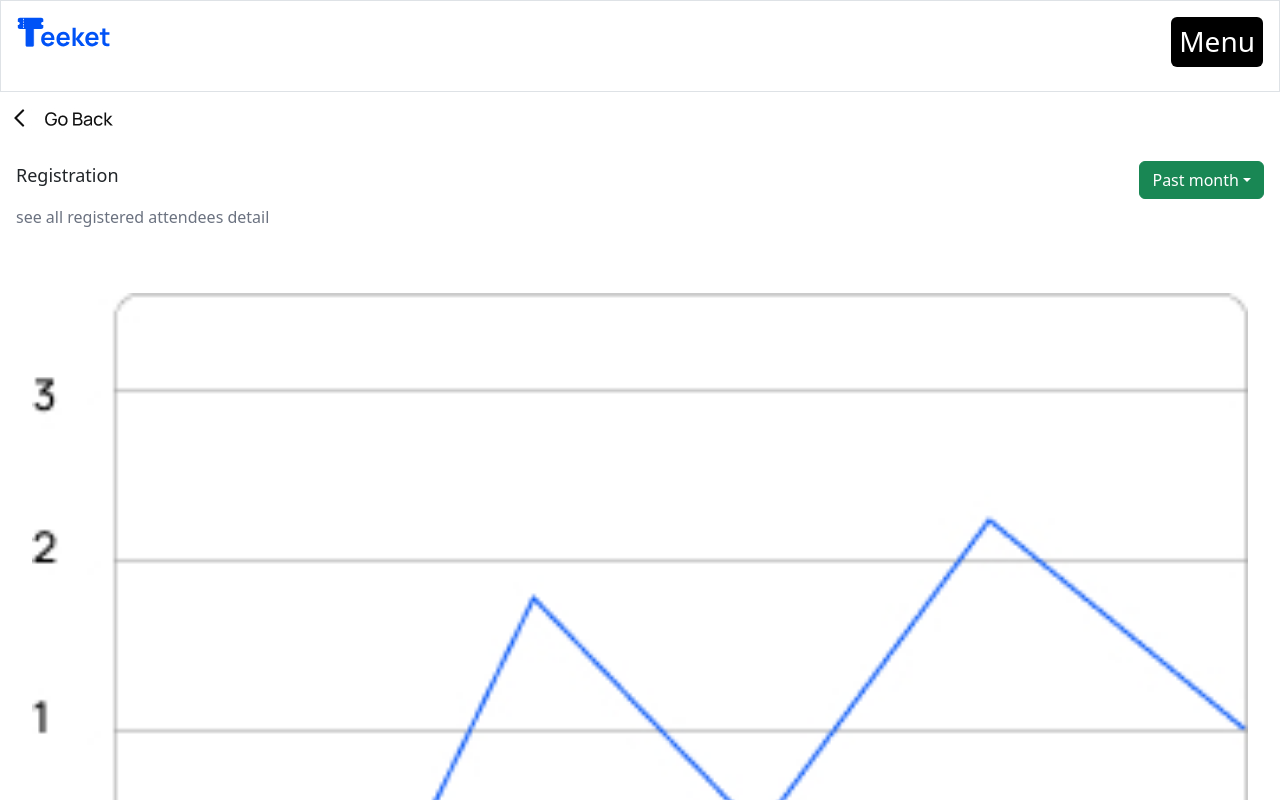
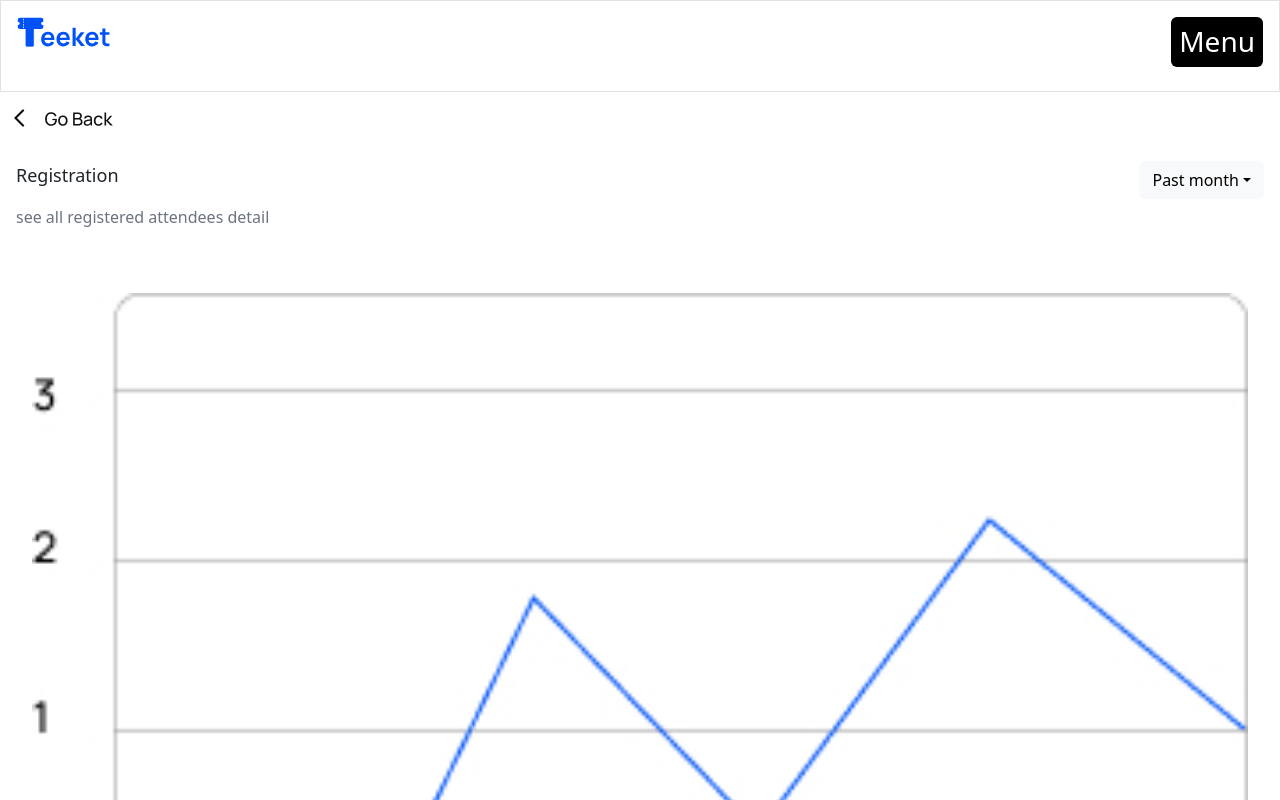
Before and after one commit to gogurlbaby/teeket, a React (Create React App) app: page / in a window 1280 px wide. Shown: the top 800 px of the page. Built offline with nearby package versions, Linux system fonts and the light colour scheme.

Commit message:
changes to bg

```diff
--- a/src/components/Graph_components/graph.js
+++ b/src/components/Graph_components/graph.js
@@ -55,7 +55,7 @@
                 </div>
                 <div className="bg-transparent">
                 <Dropdown>
-                  <Dropdown.Toggle variant="success" id="dropdown-basic">
+                  <Dropdown.Toggle variant="light" id="dropdown-basic">
                   Past month
                  </Dropdown.Toggle>
                  <Dropdown.Menu>
```
